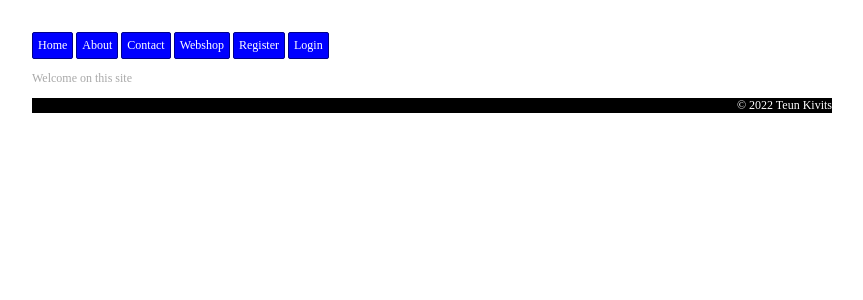
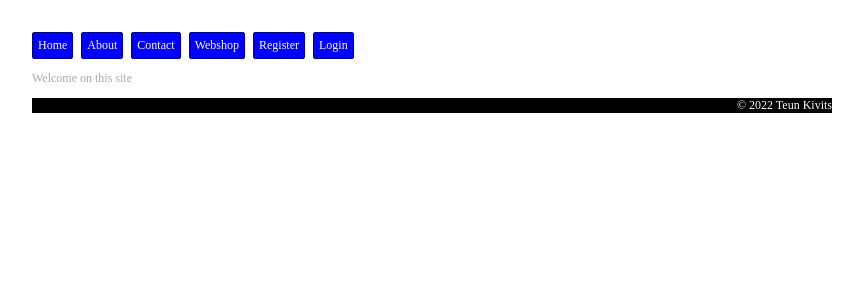
Before and after one commit to tkivits/educom-webshop-oop, a PHP site: page / in a window 1280 px wide. Shown: the part 87-387 px from the top of the page, without its empty margins (208-1071 px from the left). Run offline with PHP 8.4, Linux system fonts and the light colour scheme.

Commit message:
Issue#12: stylesheet.css aangepast voor goede weergave menu.

```diff
--- a/css/stylesheet.css
+++ b/css/stylesheet.css
@@ -19,6 +19,7 @@ body {
 .menu li{
 	display: inline-block;
 	padding: 5px;
+	margin-right: 5px;
 	border: 1px solid darkblue;
 	border-radius: 2px;
 	background-color: blue;
```
